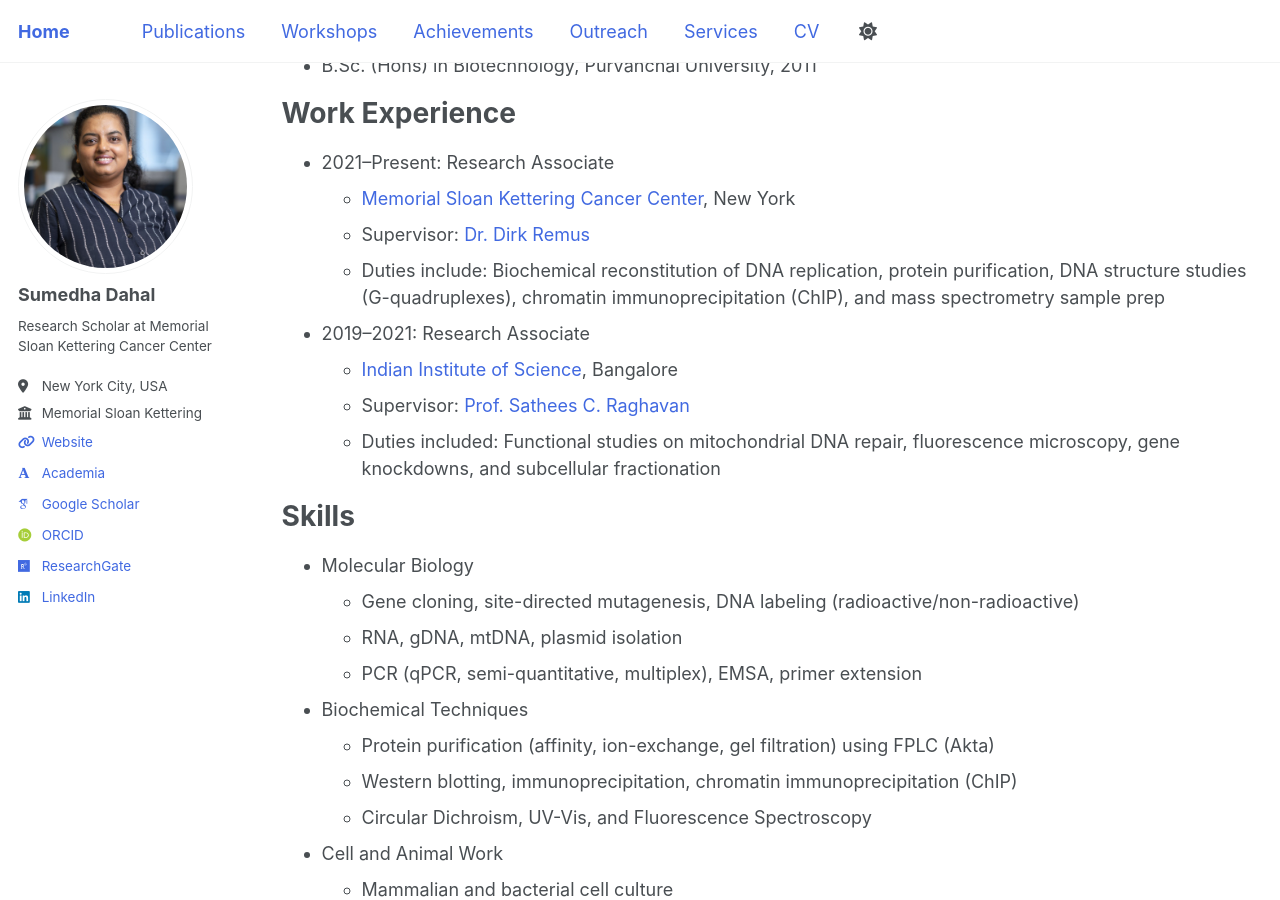
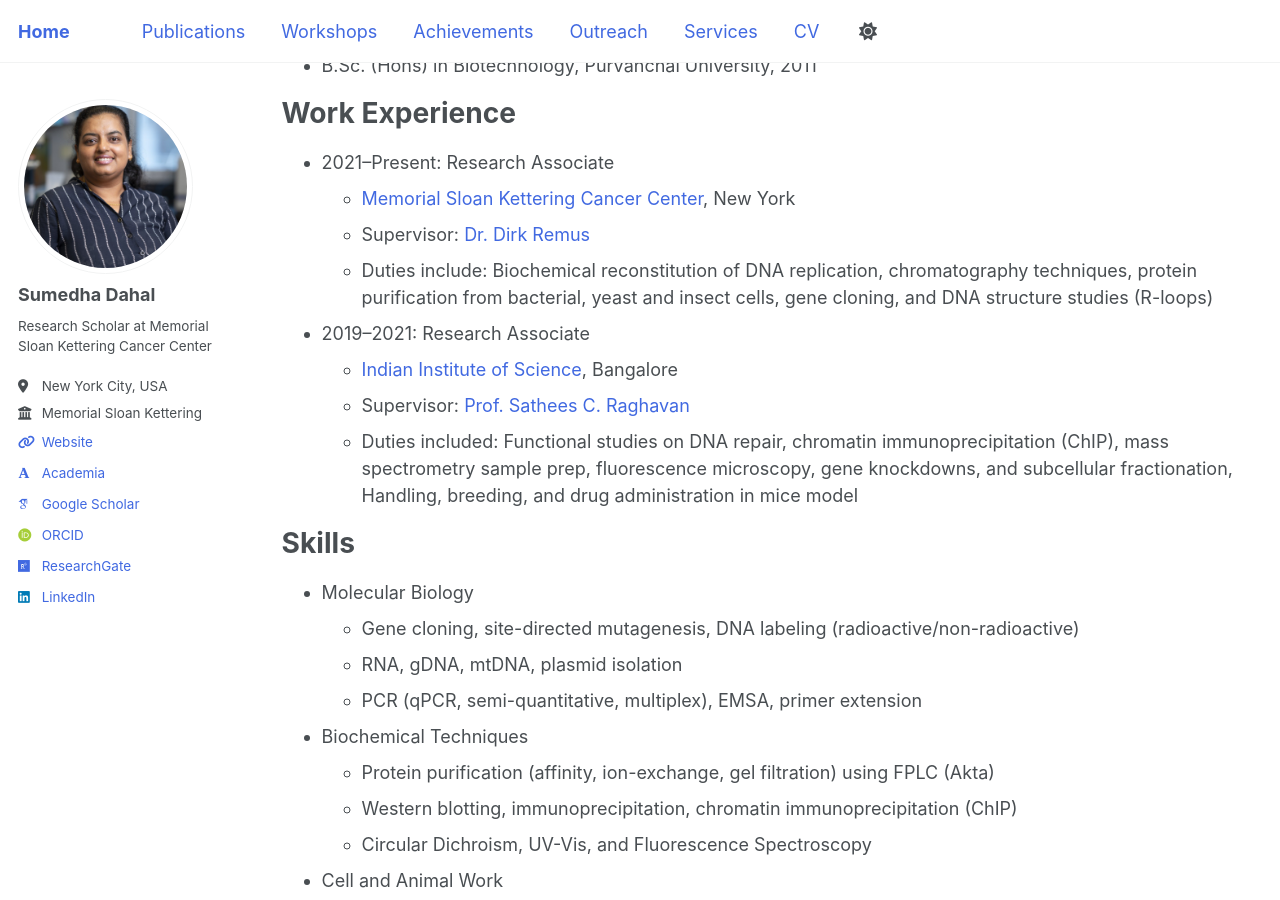
Before and after one commit to Sumu54/Sumu54.github.io, a Jekyll site: the page built from _pages/cv.md, in a window 1280 px wide and 900 px high, scrolled down 386 px. Built offline with Jekyll 4.4.1, drawn with Linux system fonts in a browser that asks for light colours; some web fonts are replaced.

Commit message:
Update cv.md

```diff
--- a/_pages/cv.md
+++ b/_pages/cv.md
@@ -26,12 +26,12 @@ Work Experience
 * 2021–Present: Research Associate
   * [Memorial Sloan Kettering Cancer Center](https://www.mskcc.org/research/ski/labs/members/sumedha-dahal), New York
   * Supervisor: [Dr. Dirk Remus](https://www.mskcc.org/research/ski/labs/dirk-remus)
-  * Duties include: Biochemical reconstitution of DNA replication, protein purification, DNA structure studies (G-quadruplexes), chromatin immunoprecipitation (ChIP), and mass spectrometry sample prep
+  * Duties include: Biochemical reconstitution of DNA replication, chromatography techniques, protein purification from bacterial, yeast and insect cells, gene cloning, and  DNA structure studies (R-loops)
 
 * 2019–2021: Research Associate
   * [Indian Institute of Science](https://www.iisc.ac.in), Bangalore
   * Supervisor: [Prof. Sathees C. Raghavan](https://satheesscrlab10.wixsite.com/website)
-  * Duties included: Functional studies on mitochondrial DNA repair, fluorescence microscopy, gene knockdowns, and subcellular fractionation
+  * Duties included: Functional studies on DNA repair, chromatin immunoprecipitation (ChIP), mass spectrometry sample prep, fluorescence microscopy, gene knockdowns, and subcellular fractionation, Handling, breeding, and drug administration in mice model
 
 Skills
 ======
```
